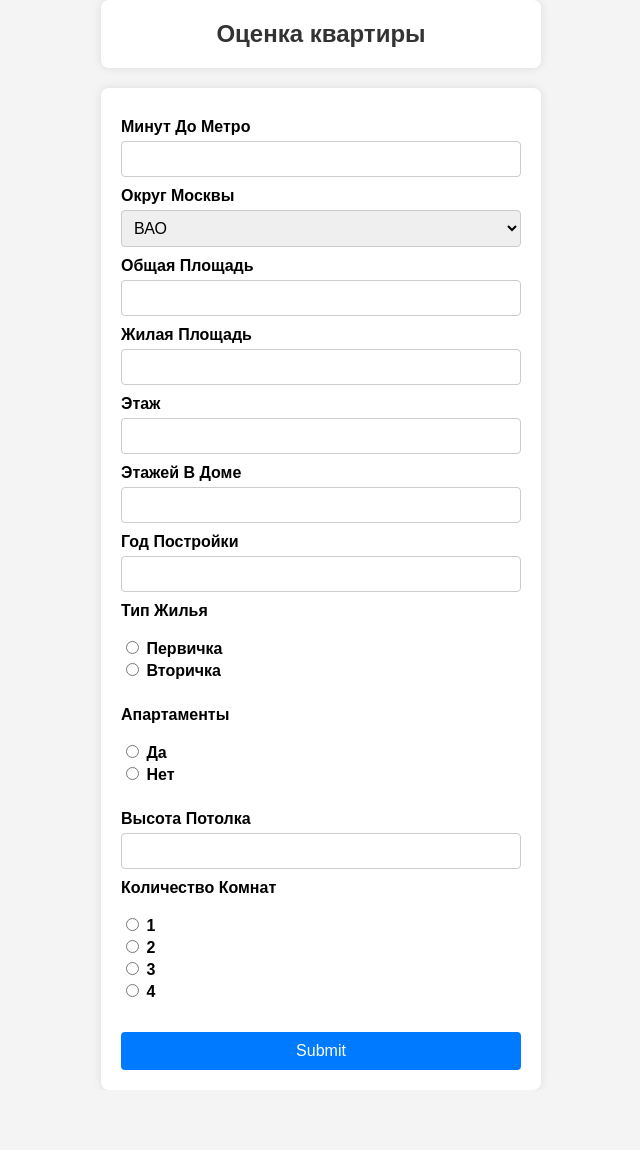
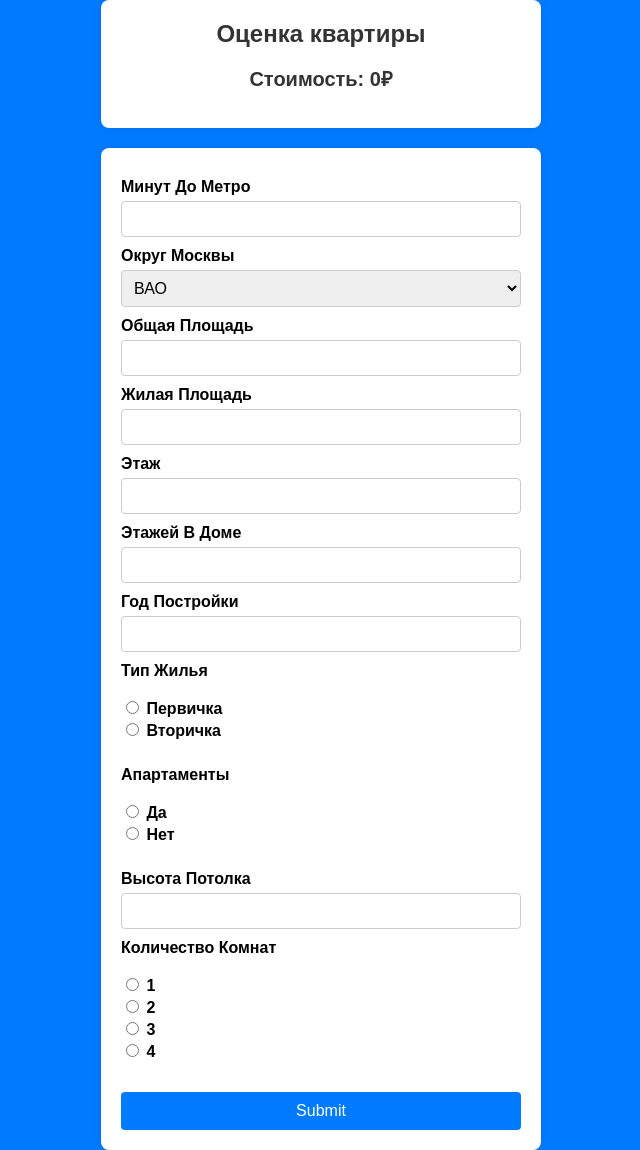
Before and after one commit to Teodorus730/estate_price_prediction, a Flask app: page / in a window 1280 px wide. Shown: the whole page, without its empty margins (319-959 px from the left). Before the commit the page ends 1070 px from the top, so only its background shows below. Run offline with Flask 3, Linux system fonts and the light colour scheme; parts of the project's set-up code (start-up, migrations or seed data) failed here and were passed over.

Commit message:
new interface

```diff
--- a/app/routes.py
+++ b/app/routes.py
@@ -5,6 +5,7 @@ from flask import render_template
 from app.forms import DataForm
 
 from app.utils import DataRowModel, to_row
+from app.messages import prediction_readable
 
 @app.route('/', methods = ['GET', 'POST'])
 def index():
@@ -13,6 +14,6 @@ def index():
     if form.validate_on_submit():
         row = to_row(form.data)
         data_row = DataRowModel(row).prep()
-        price = int(model.predict(data_row)[0])
-        return render_template('output.html', price=price)
-    return render_template('index.html', form=form)
+        price = prediction_readable(model.predict(data_row))
+        return render_template('index.html', form=form, price=price)
+    return render_template('index.html', form=form, price=0)
--- a/app/static/css/main.css
+++ b/app/static/css/main.css
@@ -1,6 +1,6 @@
 body {
     font-family: Arial, sans-serif;
-    background-color: #f4f4f4;
+    background-color: #007BFF;
     margin: 0;
     padding: 0;
     display: flex;
@@ -23,6 +23,12 @@ body {
 h1 {
     margin: 0;
     font-size: 24px;
+    color: #333;
+}
+
+h2 {
+    /* margin: 0; */
+    font-size: 20px;
     color: #333;
 }
 
--- a/app/templates/index.html
+++ b/app/templates/index.html
@@ -9,6 +9,7 @@
 <body>
     <div class="header-container">
         <h1>Оценка квартиры</h1>
+        <h2>Стоимость: {{ price }}₽</h2>
     </div>
     <div class="form-container">
         <form action="/" method="post" novalidate>
```
Also changed, not shown: app/templates/output.html (deleted, +0 -16 lines).
